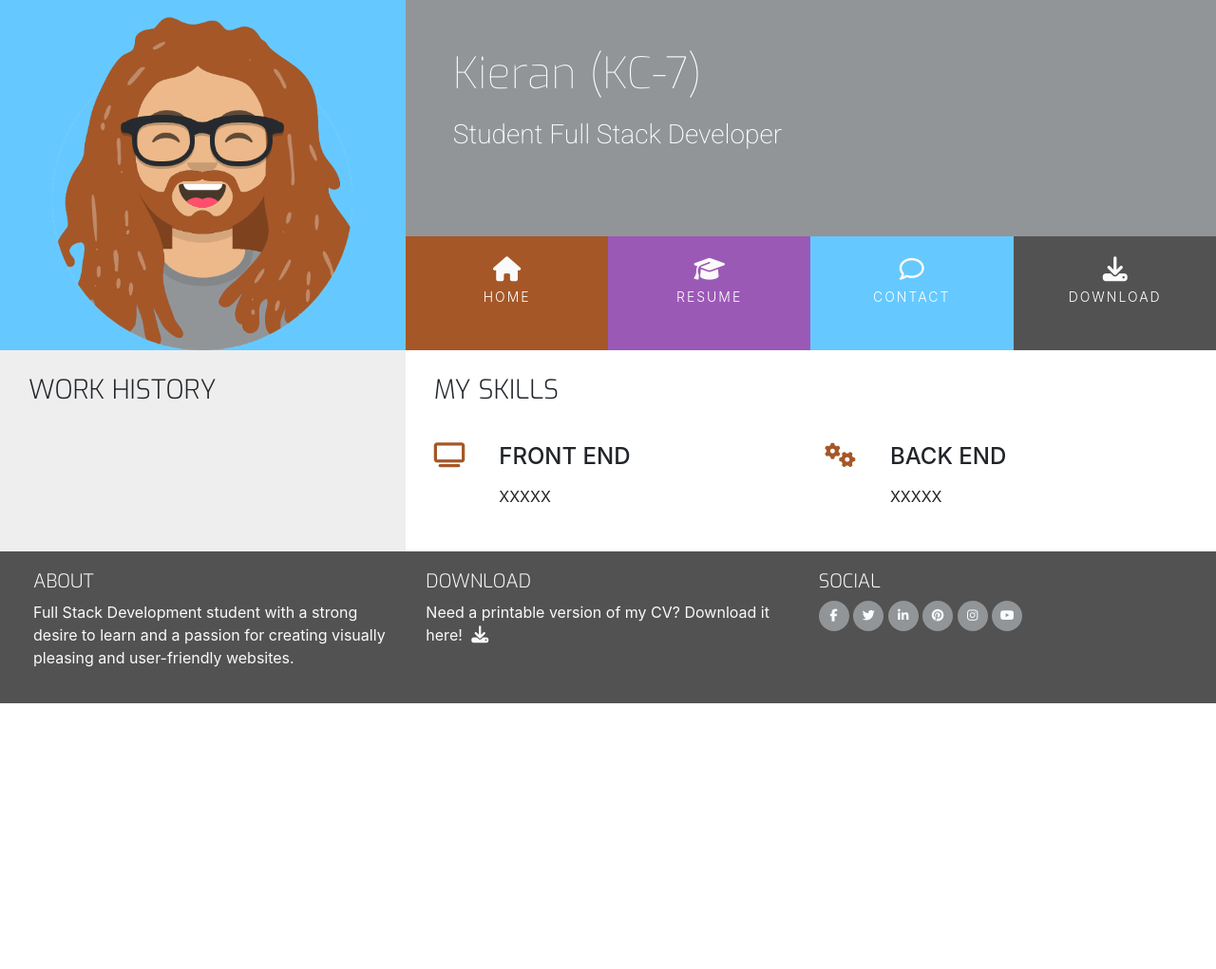
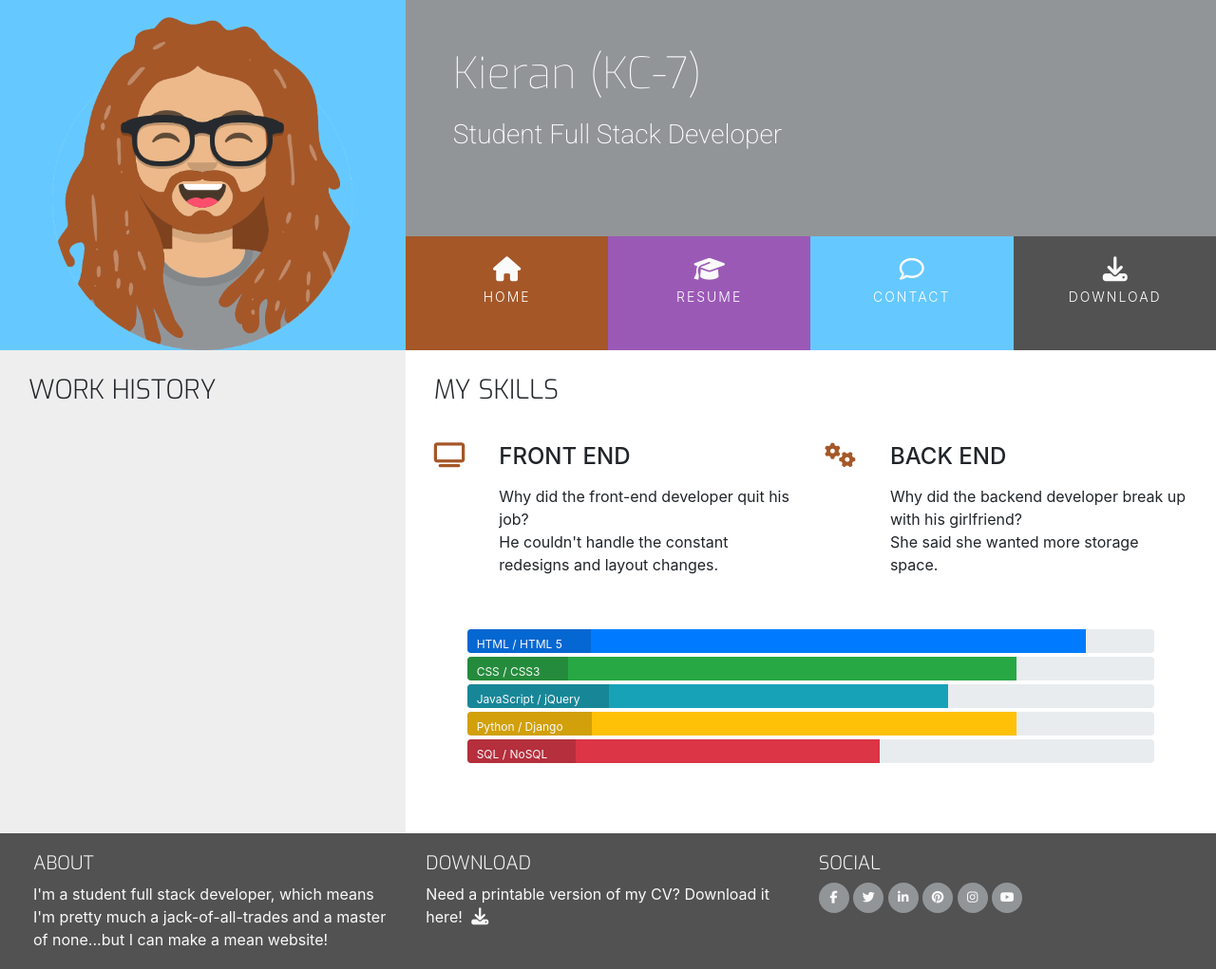
Before and after one commit to KC-7/bootstrap-resume, a plain HTML site: page resume.html in a window 1280 px wide. Shown: the whole page at 95% size. Before the commit the page ends 800 px from the top, so only its background shows below. Drawn offline with nearby package versions, Linux system fonts and the light colour scheme.

Commit message:
Add progress bars for coding languages in My Skills section of resume. Update about me section in all footers.

```diff
--- a/assets/css/style.css
+++ b/assets/css/style.css
@@ -262,3 +262,25 @@ footer {
     position: relative;
     width: 60%;
 }
+
+/* ---------------------------------------- Skills */
+
+.progress {
+    position: relative;
+    height: 25px;
+    margin-bottom: 4px;
+}
+
+.progress-type {
+    position: absolute;
+    left: 0px;
+    font-weight: 400;
+    padding: 3px 30px 2px 10px;
+    color: #fafafa;
+    background-color: rgba(25, 25, 25, 0.2);
+    line-height: 25px;
+}
+
+.progress-section {
+    margin: 40px 20px;
+}
--- a/resume.html
+++ b/resume.html
@@ -89,7 +89,8 @@
                             <div class="col-10">
                                 <h4 class="three-reasons-heading uppercase">Front End</h4>
                                 <p>
-                                    XXXXX
+                                    Why did the front-end developer quit his job?<br>
+                                    He couldn't handle the constant redesigns and layout changes.
                                 </p>
                             </div>
                         </div>
@@ -102,9 +103,49 @@
                             <div class="col-10">
                                 <h4 class="three-reasons-heading uppercase">Back End</h4>
                                 <p>
-                                    XXXXX
+                                    Why did the backend developer break up with his girlfriend?<br>
+                                    She said she wanted more storage space.
                                 </p>
                             </div>
+                        </div>
+                    </div>
+                </div>
+                <div class="row progress-section">
+                    <div class="col">
+                        <div class="progress">
+                            <div class="progress-bar" role="progressbar" aria-valuenow="90" aria-valuemin="0"
+                                aria-valuemax="100" style="width: 90%;">
+                                <span class="sr-only">90% Complete</span>
+                            </div>
+                            <span class="progress-type">HTML / HTML 5</span>
+                        </div>
+                        <div class="progress">
+                            <div class="progress-bar bg-success" role="progressbar" aria-valuenow="80" aria-valuemin="0"
+                                aria-valuemax="100" style="width: 80%;">
+                                <span class="sr-only">80% Complete</span>
+                            </div>
+                            <span class="progress-type">CSS / CSS3</span>
+                        </div>
+                        <div class="progress">
+                            <div class="progress-bar bg-info" role="progressbar" aria-valuenow="70" aria-valuemin="0"
+                                aria-valuemax="100" style="width: 70%;">
+                                <span class="sr-only">70% Complete</span>
+                            </div>
+                            <span class="progress-type">JavaScript / jQuery</span>
+                        </div>
+                        <div class="progress">
+                            <div class="progress-bar bg-warning" role="progressbar" aria-valuenow="80" aria-valuemin="0"
+                                aria-valuemax="100" style="width: 80%;">
+                                <span class="sr-only">80% Complete</span>
+                            </div>
+                            <span class="progress-type">Python / Django</span>
+                        </div>
+                        <div class="progress">
+                            <div class="progress-bar bg-danger" role="progressbar" aria-valuenow="60" aria-valuemin="0"
+                                aria-valuemax="100" style="width: 60%;">
+                                <span class="sr-only">60% Complete</span>
+                            </div>
+                            <span class="progress-type">SQL / NoSQL</span>
                         </div>
                     </div>
                 </div>
@@ -117,8 +158,8 @@
             <div class="col-sm-4">
                 <h5 class="uppercase general-sub">About</h5>
                 <p class="inline-block">
-                    Full Stack Development student with a strong desire to learn and a passion for creating visually
-                    pleasing and user-friendly websites.
+                    I'm a student full stack developer, which means I'm pretty much a jack-of-all-trades and a master of
+                    none...but I can make a mean website!
                 </p>
             </div>
             <div class="col-sm-4">
```
Also changed, not shown: contact.html (+2 -2 lines), index.html (+3 -3 lines).
